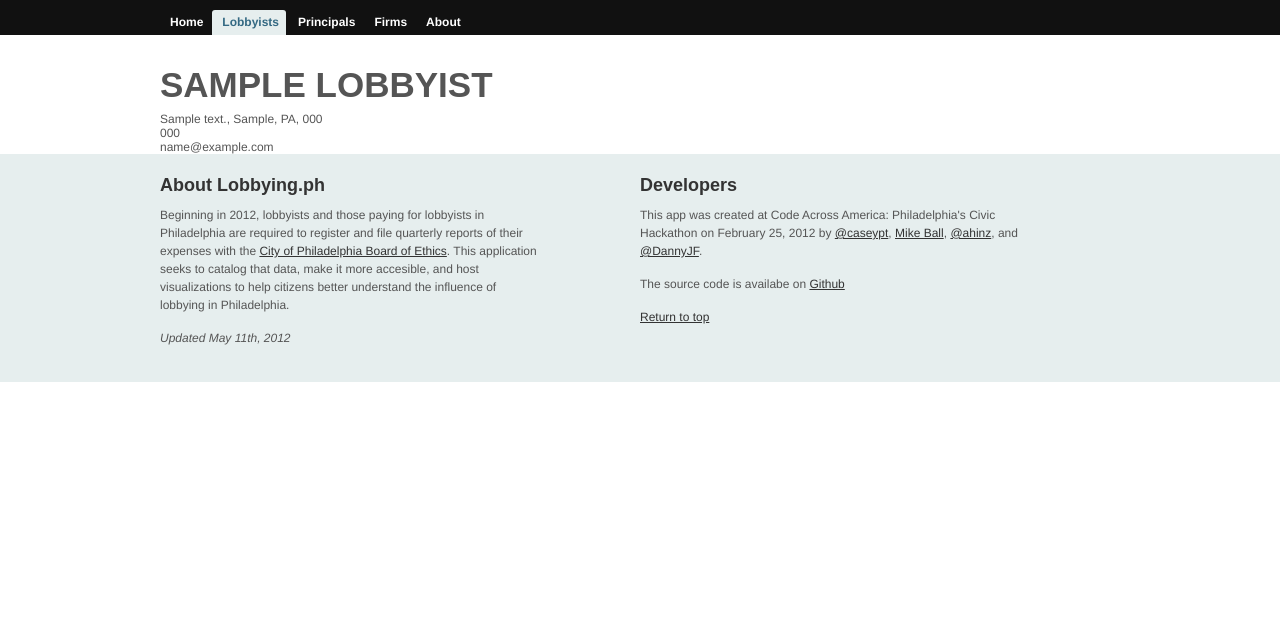
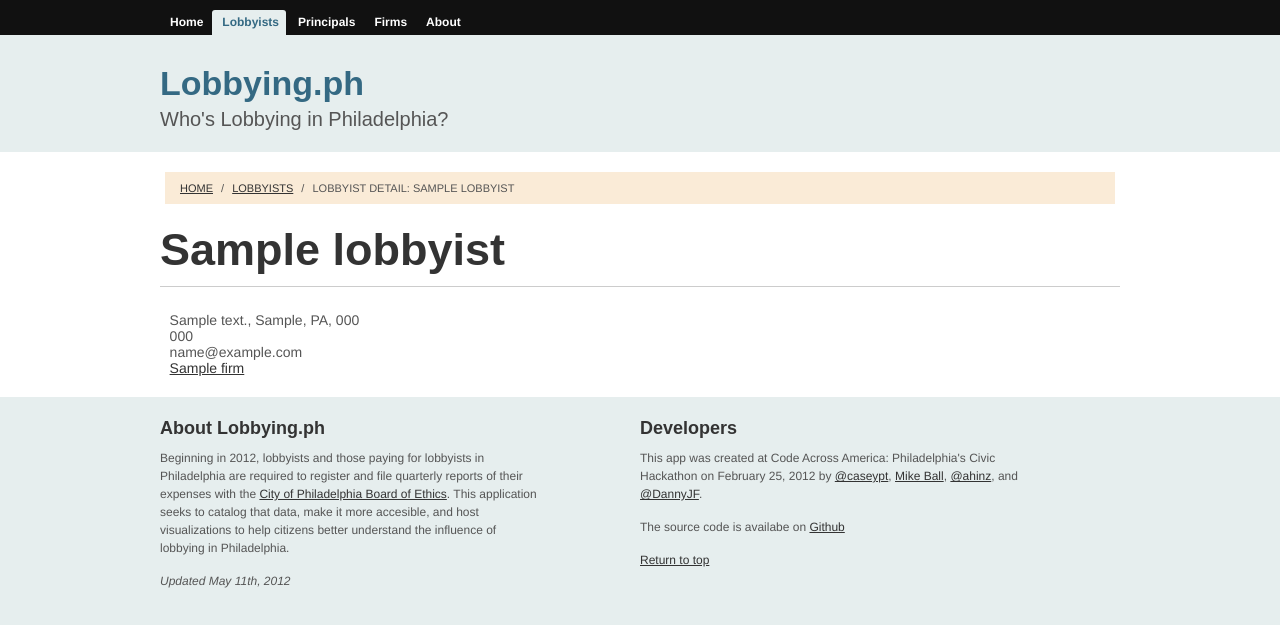
Before and after one commit to AxisPhilly/lobbying.ph-django, a Django app: page /lobbyists/1/ in a window 1280 px wide. Shown: the top 637 px of the page. Run offline with Django 3.2, Linux system fonts and the light colour scheme; tables that the repository leaves empty hold one stand-in row (values such as "Sample post"); some web fonts are replaced.

Commit message:
Implemented draft lobbyist template

```diff
--- a/templates/lobbyingph/lobbyist_detail.html
+++ b/templates/lobbyingph/lobbyist_detail.html
@@ -1,16 +1,35 @@
 {% extends "base.html" %}
+{% load humanize %}
+
+{% block header %}
+    {% include "_header.html" %}
+{% endblock %}
 
 {% block content %}
+    <ol class="path">
+        <li><a href="/">Home</a></li> /
+        <li><a href="/lobbyists">Lobbyists</a></li> /
+        <li>Lobbyist Detail: {{ lobbyist.name }}</li>
+    </ol>
+
+    <h1 class="name">{{ lobbyist.name }}</h1>
     <div class="detail container">
-        <ul class="lobbyists">
-            <li class="lobbyist">
-                <h2>{{ lobbyist.name }}</h2>
-                <ul>
-                    <li class="address"> {{ lobbyist.get_address }} </li>
-                    <li class="phone"> {{ lobbyist.phone }} </li>
-                    <li class="email"> {{ lobbyist.email }} </li>
-                </ul>
-            </li>
-        </ul>
+        <article>
+            <div class="article">
+            <ul class="contact">
+                <li class="address"> {{ lobbyist.get_address }} </li>
+                <li class="phone"> {{ lobbyist.phone }} </li>
+                <li class="email"> {{ lobbyist.email }} </li>
+                <li class="firm"> <a href="/firms/{{ lobbyist.firm.id }}">{{ lobbyist.firm }}</a></li>
+            </ul>
+
+        </article>
+
+        <aside>
+            <div class="aside">
+
+            </div>
+        </aside>
+
     </div>
 {% endblock %}
```
